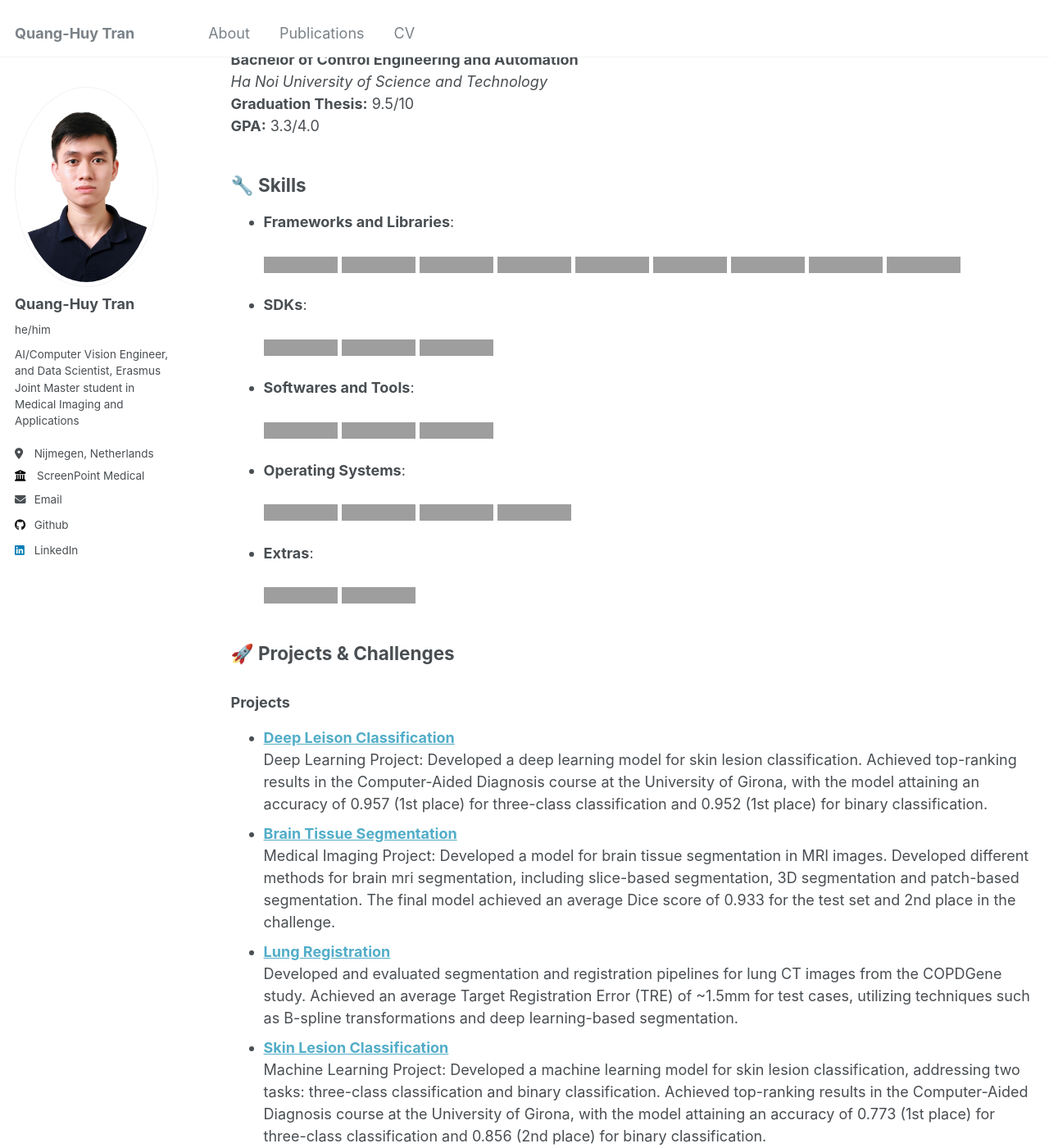
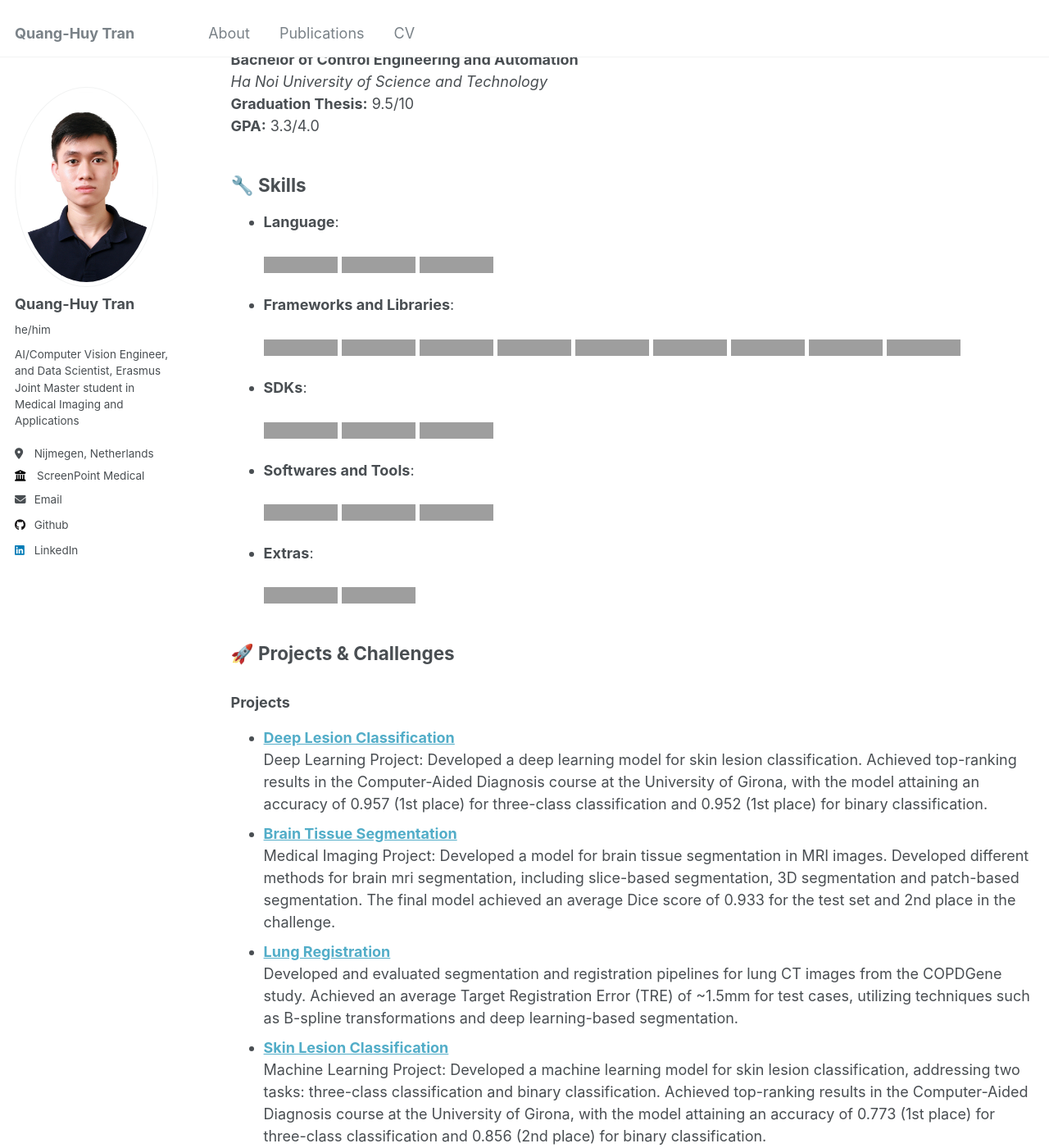
Before and after one commit to huytrnq/huytrnq.github.io, a Jekyll site: the page built from _pages/cv.md, in a window 1280 px wide and 1400 px high, scrolled down 1583 px. Shown: the whole window at 82% size. Built offline with Jekyll 4.4.1, drawn with Linux system fonts in a browser that asks for light colours; grey boxes are pictures that could not be loaded.

Commit message:
update cv

```diff
--- a/_pages/cv.md
+++ b/_pages/cv.md
@@ -54,6 +54,13 @@ _Ha Noi University of Science and Technology_
 **GPA:** 3.3/4.0
 
 ## 🔧 Skills
+
+  - **Language**:
+
+      ![Python](https://img.shields.io/badge/Python%20-%233776AB.svg?style=for-the-badge&logo=python&logoColor=white)
+      ![C++](https://img.shields.io/badge/C++%20-%2300599C.svg?style=for-the-badge&logo=c%2B%2B&logoColor=white)
+      ![CUDA](https://img.shields.io/badge/CUDA%20-%2376B900.svg?style=for-the-badge&logo=nvidia&logoColor=white)
+
   - **Frameworks and Libraries**:
 
       ![Pytorch](https://img.shields.io/badge/Pytorch%20-%23EE4C2C.svg?style=for-the-badge&logo=pytorch&logoColor=white)
@@ -78,12 +85,6 @@ _Ha Noi University of Science and Technology_
       ![GitHub](https://img.shields.io/badge/github-%23121011.svg?style=for-the-badge&logo=github&logoColor=white)
       ![MySQL](https://img.shields.io/badge/mysql-%2300f.svg?style=for-the-badge&logo=mysql&logoColor=white)
 
-  - **Operating Systems**:
-
-      ![Windows](https://img.shields.io/badge/Windows-0078D6?style=for-the-badge&logo=windows&logoColor=white)
-      ![Linux](https://img.shields.io/badge/Linux-FCC624?style=for-the-badge&logo=linux&logoColor=black)
-      ![Ubuntu](https://img.shields.io/badge/Ubuntu-E95420?style=for-the-badge&logo=ubuntu&logoColor=white)
-      ![MacOS](https://img.shields.io/badge/MacOS-000000?style=for-the-badge&logo=apple&logoColor=white)
 
   - **Extras**:
 
@@ -93,7 +94,7 @@ _Ha Noi University of Science and Technology_
 ## 🚀 Projects & Challenges
 
 ### Projects
-- [**Deep Leison Classification**](https://github.com/huytrnq/Deep-Skin-Lesion-Classification)
+- [**Deep Lesion Classification**](https://github.com/huytrnq/Deep-Skin-Lesion-Classification)
   Deep Learning Project: Developed a deep learning model for skin lesion classification. Achieved top-ranking results in the Computer-Aided Diagnosis course at the University of Girona, with the model attaining an accuracy of 0.957 (1st place) for three-class classification and 0.952 (1st place) for binary classification.
 - [**Brain Tissue Segmentation**](https://github.com/huytrnq/BrainSegmentation)
   Medical Imaging Project: Developed a model for brain tissue segmentation in MRI images. Developed different methods for brain mri segmentation, including slice-based segmentation, 3D segmentation and patch-based segmentation. The final model achieved an average Dice score of 0.933 for the test set and 2nd place in the challenge.
```
